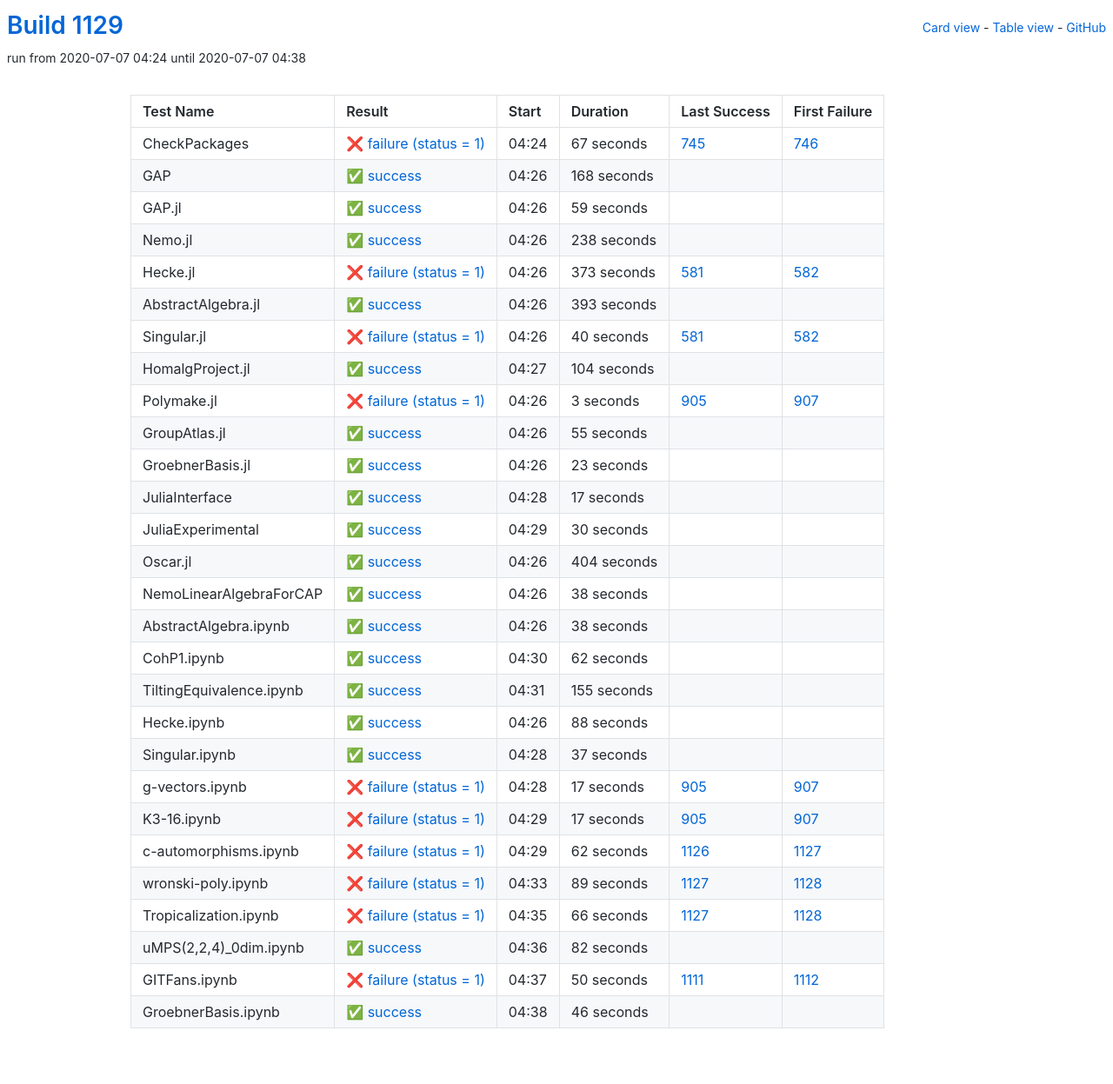
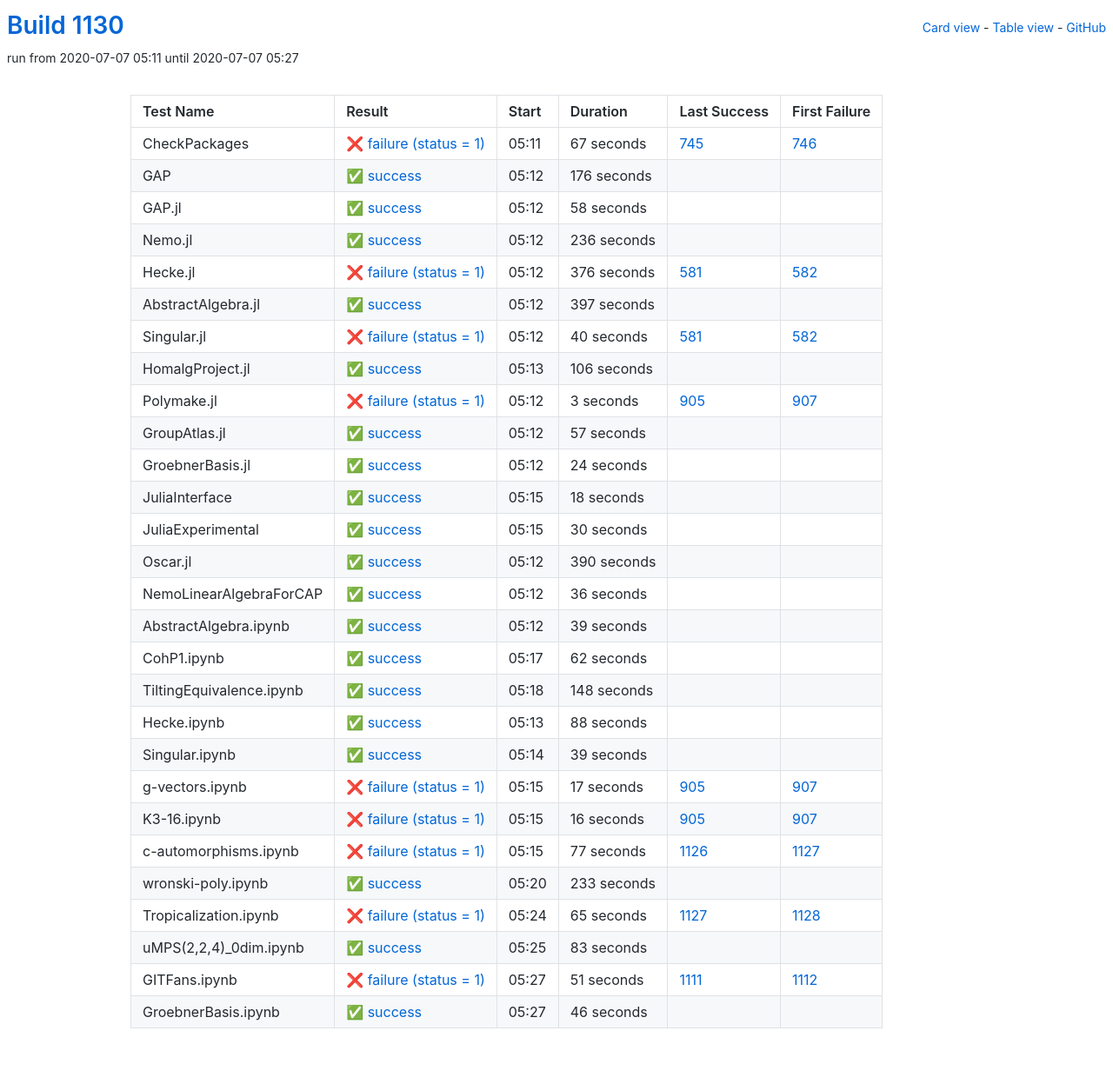
Before and after one commit to oscar-system/oscar-ci-status-1.4, a Jekyll site: the page built from table.html, in a window 1280 px wide. Shown: the whole page at 87% size. Built offline with Jekyll 4.4.1, drawn with Linux system fonts in a browser that asks for light colours.

Commit message:
Build #1130

```diff
--- a/_data/ci.yml
+++ b/_data/ci.yml
@@ -1,6 +1,6 @@
 ---
-build: 1129
-build_url: https://oscarci.mathematik.uni-kl.de/job/oscar-julia-1.4/1129/
+build: 1130
+build_url: https://oscarci.mathematik.uni-kl.de/job/oscar-julia-1.4/1130/
 job: oscar-julia-1.4
 organization: oscar-system
 repo: oscar-ci-status-1.4
@@ -8,8 +8,8 @@ repourl: https://github.com/oscar-system/oscar-ci-status-1.4
 tests:
 - name: CheckPackages
   id: checkpackages
-  log: https://oscarci.mathematik.uni-kl.de/job/oscar-julia-1.4/1129/artifact/logs/build-1129/CheckPackages.log
-  start: 2020-07-07 04:24
+  log: https://oscarci.mathematik.uni-kl.de/job/oscar-julia-1.4/1130/artifact/logs/build-1130/CheckPackages.log
+  start: 2020-07-07 05:11
   success: false
   exitcode: 1
   status: failure
@@ -20,68 +20,68 @@ tests:
   first_failure_url: https://oscarci.mathematik.uni-kl.de/job/oscar-julia-1.4/746/
 - name: GAP
   id: gap
-  log: https://oscarci.mathematik.uni-kl.de/job/oscar-julia-1.4/1129/artifact/logs/build-1129/GAP.log
-  start: 2020-07-07 04:26
+  log: https://oscarci.mathematik.uni-kl.de/job/oscar-julia-1.4/1130/artifact/logs/build-1130/GAP.log
+  start: 2020-07-07 05:12
   success: true
   exitcode: 0
   status: success
-  duration: 168
+  duration: 176
   last_success: false
   last_success_url:
   first_failure: false
   first_failure_url:
 - name: GAP.jl
   id: gap-jl
-  log: https://oscarci.mathematik.uni-kl.de/job/oscar-julia-1.4/1129/artifact/logs/build-1129/GAP.jl.log
-  start: 2020-07-07 04:26
+  log: https://oscarci.mathematik.uni-kl.de/job/oscar-julia-1.4/1130/artifact/logs/build-1130/GAP.jl.log
+  start: 2020-07-07 05:12
   success: true
   exitcode: 0
   status: success
-  duration: 59
+  duration: 58
   last_success: false
   last_success_url:
   first_failure: false
   first_failure_url:
 - name: Nemo.jl
   id: nemo-jl
-  log: https://oscarci.mathematik.uni-kl.de/job/oscar-julia-1.4/1129/artifact/logs/build-1129/Nemo.jl.log
-  start: 2020-07-07 04:26
+  log: https://oscarci.mathematik.uni-kl.de/job/oscar-julia-1.4/1130/artifact/logs/build-1130/Nemo.jl.log
+  start: 2020-07-07 05:12
   success: true
   exitcode: 0
   status: success
-  duration: 238
+  duration: 236
   last_success: false
   last_success_url:
   first_failure: false
   first_failure_url:
 - name: Hecke.jl
   id: hecke-jl
-  log: https://oscarci.mathematik.uni-kl.de/job/oscar-julia-1.4/1129/artifact/logs/build-1129/Hecke.jl.log
-  start: 2020-07-07 04:26
+  log: https://oscarci.mathematik.uni-kl.de/job/oscar-julia-1.4/1130/artifact/logs/build-1130/Hecke.jl.log
+  start: 2020-07-07 05:12
   success: false
   exitcode: 1
   status: failure
-  duration: 373
+  duration: 376
   last_success: 581
   last_success_url: https://oscarci.mathematik.uni-kl.de/job/oscar-julia-1.4/581/
   first_failure: 582
   first_failure_url: https://oscarci.mathematik.uni-kl.de/job/oscar-julia-1.4/582/
 - name: AbstractAlgebra.jl
   id: abstractalgebra-jl
-  log: https://oscarci.mathematik.uni-kl.de/job/oscar-julia-1.4/1129/artifact/logs/build-1129/AbstractAlgebra.jl.log
-  start: 2020-07-07 04:26
+  log: https://oscarci.mathematik.uni-kl.de/job/oscar-julia-1.4/1130/artifact/logs/build-1130/AbstractAlgebra.jl.log
+  start: 2020-07-07 05:12
   success: true
   exitcode: 0
   status: success
-  duration: 393
+  duration: 397
   last_success: false
   last_success_url:
   first_failure: false
   first_failure_url:
 - name: Singular.jl
   id: singular-jl
-  log: https://oscarci.mathematik.uni-kl.de/job/oscar-julia-1.4/1129/artifact/logs/build-1129/Singular.jl.log
-  start: 2020-07-07 04:26
+  log: https://oscarci.mathematik.uni-kl.de/job/oscar-julia-1.4/1130/artifact/logs/build-1130/Singular.jl.log
+  start: 2020-07-07 05:12
   success: false
   exitcode: 1
   status: failure
@@ -92,20 +92,20 @@ tests:
   first_failure_url: https://oscarci.mathematik.uni-kl.de/job/oscar-julia-1.4/582/
 - name: HomalgProject.jl
   id: homalgproject-jl
-  log: https://oscarci.mathematik.uni-kl.de/job/oscar-julia-1.4/1129/artifact/logs/build-1129/HomalgProject.jl.log
-  start: 2020-07-07 04:27
+  log: https://oscarci.mathematik.uni-kl.de/job/oscar-julia-1.4/1130/artifact/logs/build-1130/HomalgProject.jl.log
+  start: 2020-07-07 05:13
   success: true
   exitcode: 0
   status: success
-  duration: 104
+  duration: 106
   last_success: false
   last_success_url:
   first_failure: false
   first_failure_url:
 - name: Polymake.jl
   id: polymake-jl
-  log: https://oscarci.mathematik.uni-kl.de/job/oscar-julia-1.4/1129/artifact/logs/build-1129/Polymake.jl.log
-  start: 2020-07-07 04:26
+  log: https://oscarci.mathematik.uni-kl.de/job/oscar-julia-1.4/1130/artifact/logs/build-1130/Polymake.jl.log
+  start: 2020-07-07 05:12
   success: false
   exitcode: 1
   status: failure
@@ -116,44 +116,44 @@ tests:
   first_failure_url: https://oscarci.mathematik.uni-kl.de/job/oscar-julia-1.4/907/
 - name: GroupAtlas.jl
   id: groupatlas-jl
-  log: https://oscarci.mathematik.uni-kl.de/job/oscar-julia-1.4/1129/artifact/logs/build-1129/GroupAtlas.jl.log
-  start: 2020-07-07 04:26
+  log: https://oscarci.mathematik.uni-kl.de/job/oscar-julia-1.4/1130/artifact/logs/build-1130/GroupAtlas.jl.log
+  start: 2020-07-07 05:12
   success: true
   exitcode: 0
   status: success
-  duration: 55
+  duration: 57
   last_success: false
   last_success_url:
   first_failure: false
   first_failure_url:
 - name: GroebnerBasis.jl
   id: groebnerbasis-jl
-  log: https://oscarci.mathematik.uni-kl.de/job/oscar-julia-1.4/1129/artifact/logs/build-1129/GroebnerBasis.jl.log
-  start: 2020-07-07 04:26
+  log: https://oscarci.mathematik.uni-kl.de/job/oscar-julia-1.4/1130/artifact/logs/build-1130/GroebnerBasis.jl.log
+  start: 2020-07-07 05:12
   success: true
   exitcode: 0
   status: success
-  duration: 23
+  duration: 24
   last_success: false
   last_success_url:
   first_failure: false
   first_failure_url:
 - name: JuliaInterface
   id: juliainterface
-  log: https://oscarci.mathematik.uni-kl.de/job/oscar-julia-1.4/1129/artifact/logs/build-1129/JuliaInterface.log
-  start: 2020-07-07 04:28
+  log: https://oscarci.mathematik.uni-kl.de/job/oscar-julia-1.4/1130/artifact/logs/build-1130/JuliaInterface.log
+  start: 2020-07-07 05:15
   success: true
   exitcode: 0
   status: success
-  duration: 17
+  duration: 18
   last_success: false
   last_success_url:
   first_failure: false
   first_failure_url:
 - name: JuliaExperimental
   id: juliaexperimental
-  log: https://oscarci.mathematik.uni-kl.de/job/oscar-julia-1.4/1129/artifact/logs/build-1129/JuliaExperimental.log
-  start: 2020-07-07 04:29
+  log: https://oscarci.mathematik.uni-kl.de/job/oscar-julia-1.4/1130/artifact/logs/build-1130/JuliaExperimental.log
+  start: 2020-07-07 05:15
   success: true
   exitcode: 0
   status: success
@@ -164,44 +164,44 @@ tests:
   first_failure_url:
 - name: Oscar.jl
   id: oscar-jl
-  log: https://oscarci.mathematik.uni-kl.de/job/oscar-julia-1.4/1129/artifact/logs/build-1129/Oscar.jl.log
-  start: 2020-07-07 04:26
+  log: https://oscarci.mathematik.uni-kl.de/job/oscar-julia-1.4/1130/artifact/logs/build-1130/Oscar.jl.log
+  start: 2020-07-07 05:12
   success: true
   exitcode: 0
   status: success
-  duration: 404
+  duration: 390
   last_success: false
   last_success_url:
   first_failure: false
   first_failure_url:
 - name: NemoLinearAlgebraForCAP
   id: nemolinearalgebraforcap
-  log: https://oscarci.mathematik.uni-kl.de/job/oscar-julia-1.4/1129/artifact/logs/build-1129/NemoLinearAlgebraForCAP.log
-  start: 2020-07-07 04:26
+  log: https://oscarci.mathematik.uni-kl.de/job/oscar-julia-1.4/1130/artifact/logs/build-1130/NemoLinearAlgebraForCAP.log
+  start: 2020-07-07 05:12
   success: true
   exitcode: 0
   status: success
-  duration: 38
+  duration: 36
   last_success: false
   last_success_url:
   first_failure: false
   first_failure_url:
 - name: AbstractAlgebra.ipynb
   id: abstractalgebra-ipynb
-  log: https://oscarci.mathematik.uni-kl.de/job/oscar-julia-1.4/1129/artifact/logs/build-1129/AbstractAlgebra.ipynb.log
-  start: 2020-07-07 04:26
+  log: https://oscarci.mathematik.uni-kl.de/job/oscar-julia-1.4/1130/artifact/logs/build-1130/AbstractAlgebra.ipynb.log
+  start: 2020-07-07 05:12
   success: true
   exitcode: 0
   status: success
-  duration: 38
+  duration: 39
   last_success: false
   last_success_url:
   first_failure: false
   first_failure_url:
 - name: CohP1.ipynb
   id: cohp1-ipynb
-  log: https://oscarci.mathematik.uni-kl.de/job/oscar-julia-1.4/1129/artifact/logs/build-1129/CohP1.ipynb.log
-  start: 2020-07-07 04:30
+  log: https://oscarci.mathematik.uni-kl.de/job/oscar-julia-1.4/1130/artifact/logs/build-1130/CohP1.ipynb.log
+  start: 2020-07-07 05:17
   success: true
   exitcode: 0
   status: success
@@ -212,20 +212,20 @@ tests:
   first_failure_url:
 - name: TiltingEquivalence.ipynb
   id: tiltingequivalence-ipynb
-  log: https://oscarci.mathematik.uni-kl.de/job/oscar-julia-1.4/1129/artifact/logs/build-1129/TiltingEquivalence.ipynb.log
-  start: 2020-07-07 04:31
+  log: https://oscarci.mathematik.uni-kl.de/job/oscar-julia-1.4/1130/artifact/logs/build-1130/TiltingEquivalence.ipynb.log
+  start: 2020-07-07 05:18
   success: true
   exitcode: 0
   status: success
-  duration: 155
+  duration: 148
   last_success: false
   last_success_url:
   first_failure: false
   first_failure_url:
 - name: Hecke.ipynb
   id: hecke-ipynb
-  log: https://oscarci.mathematik.uni-kl.de/job/oscar-julia-1.4/1129/artifact/logs/build-1129/Hecke.ipynb.log
-  start: 2020-07-07 04:26
+  log: https://oscarci.mathematik.uni-kl.de/job/oscar-julia-1.4/1130/artifact/logs/build-1130/Hecke.ipynb.log
+  start: 2020-07-07 05:13
   success: true
   exitcode: 0
   status: success
@@ -236,20 +236,20 @@ tests:
   first_failure_url:
 - name: Singular.ipynb
   id: singular-ipynb
-  log: https://oscarci.mathematik.uni-kl.de/job/oscar-julia-1.4/1129/artifact/logs/build-1129/Singular.ipynb.log
-  start: 2020-07-07 04:28
+  log: https://oscarci.mathematik.uni-kl.de/job/oscar-julia-1.4/1130/artifact/logs/build-1130/Singular.ipynb.log
+  start: 2020-07-07 05:14
   success: true
   exitcode: 0
   status: success
-  duration: 37
+  duration: 39
   last_success: false
   last_success_url:
   first_failure: false
   first_failure_url:
 - name: g-vectors.ipynb
   id: g-vectors-ipynb
-  log: https://oscarci.mathematik.uni-kl.de/job/oscar-julia-1.4/1129/artifact/logs/build-1129/g-vectors.ipynb.log
-  start: 2020-07-07 04:28
+  log: https://oscarci.mathematik.uni-kl.de/job/oscar-julia-1.4/1130/artifact/logs/build-1130/g-vectors.ipynb.log
+  start: 2020-07-07 05:15
   success: false
   exitcode: 1
   status: failure
@@ -260,80 +260,80 @@ tests:
   first_failure_url: https://oscarci.mathematik.uni-kl.de/job/oscar-julia-1.4/907/
 - name: K3-16.ipynb
   id: k3-16-ipynb
-  log: https://oscarci.mathematik.uni-kl.de/job/oscar-julia-1.4/1129/artifact/logs/build-1129/K3-16.ipynb.log
-  start: 2020-07-07 04:29
+  log: https://oscarci.mathematik.uni-kl.de/job/oscar-julia-1.4/1130/artifact/logs/build-1130/K3-16.ipynb.log
+  start: 2020-07-07 05:15
   success: false
   exitcode: 1
   status: failure
-  duration: 17
+  duration: 16
   last_success: 905
   last_success_url: https://oscarci.mathematik.uni-kl.de/job/oscar-julia-1.4/905/
   first_failure: 907
   first_failure_url: https://oscarci.mathematik.uni-kl.de/job/oscar-julia-1.4/907/
 - name: c-automorphisms.ipynb
   id: c-automorphisms-ipynb
-  log: https://oscarci.mathematik.uni-kl.de/job/oscar-julia-1.4/1129/artifact/logs/build-1129/c-automorphisms.ipynb.log
-  start: 2020-07-07 04:29
+  log: https://oscarci.mathematik.uni-kl.de/job/oscar-julia-1.4/1130/artifact/logs/build-1130/c-automorphisms.ipynb.log
+  start: 2020-07-07 05:15
   success: false
   exitcode: 1
   status: failure
-  duration: 62
+  duration: 77
   last_success: 1126
   last_success_url: https://oscarci.mathematik.uni-kl.de/job/oscar-julia-1.4/1126/
   first_failure: 1127
   first_failure_url: https://oscarci.mathematik.uni-kl.de/job/oscar-julia-1.4/1127/
 - name: wronski-poly.ipynb
   id: wronski-poly-ipynb
-  log: https://oscarci.mathematik.uni-kl.de/job/oscar-julia-1.4/1129/artifact/logs/build-1129/wronski-poly.ipynb.log
-  start: 2020-07-07 04:33
+  log: https://oscarci.mathematik.uni-kl.de/job/oscar-julia-1.4/1130/artifact/logs/build-1130/wronski-poly.ipynb.log
+  start: 2020-07-07 05:20
+  success: true
+  exitcode: 0
+  status: success
+  duration: 233
+  last_success: false
+  last_success_url:
+  first_failure: false
+  first_failure_url:
+- name: Tropicalization.ipynb
+  id: tropicalization-ipynb
+  log: https://oscarci.mathematik.uni-kl.de/job/oscar-julia-1.4/1130/artifact/logs/build-1130/Tropicalization.ipynb.log
+  start: 2020-07-07 05:24
   success: false
   exitcode: 1
   status: failure
-  duration: 89
-  last_success: 1127
-  last_success_url: https://oscarci.mathematik.uni-kl.de/job/oscar-julia-1.4/1127/
-  first_failure: 1128
-  first_failure_url: https://oscarci.mathematik.uni-kl.de/job/oscar-julia-1.4/1128/
-- name: Tropicalization.ipynb
-  id: tropicalization-ipynb
-  log: https://oscarci.mathematik.uni-kl.de/job/oscar-julia-1.4/1129/artifact/logs/build-1129/Tropicalization.ipynb.log
-  start: 2020-07-07 04:35
-  success: false
-  exitcode: 1
-  status: failure
-  duration: 66
+  duration: 65
   last_success: 1127
   last_success_url: https://oscarci.mathematik.uni-kl.de/job/oscar-julia-1.4/1127/
   first_failure: 1128
   first_failure_url: https://oscarci.mathematik.uni-kl.de/job/oscar-julia-1.4/1128/
 - name: uMPS(2,2,4)_0dim.ipynb
   id: umps-2-2-4-0dim-ipynb
-  log: https://oscarci.mathematik.uni-kl.de/job/oscar-julia-1.4/1129/artifact/logs/build-1129/uMPS-2-2-4-_0dim.ipynb.log
-  start: 2020-07-07 04:36
+  log: https://oscarci.mathematik.uni-kl.de/job/oscar-julia-1.4/1130/artifact/logs/build-1130/uMPS-2-2-4-_0dim.ipynb.log
+  start: 2020-07-07 05:25
   success: true
   exitcode: 0
   status: success
-  duration: 82
+  duration: 83
   last_success: false
   last_success_url:
   first_failure: false
   first_failure_url:
 - name: GITFans.ipynb
   id: gitfans-ipynb
-  log: https://oscarci.mathematik.uni-kl.de/job/oscar-julia-1.4/1129/artifact/logs/build-1129/GITFans.ipynb.log
-  start: 2020-07-07 04:37
+  log: https://oscarci.mathematik.uni-kl.de/job/oscar-julia-1.4/1130/artifact/logs/build-1130/GITFans.ipynb.log
+  start: 2020-07-07 05:27
   success: false
   exitcode: 1
   status: failure
-  duration: 50
+  duration: 51
   last_success: 1111
   last_success_url: https://oscarci.mathematik.uni-kl.de/job/oscar-julia-1.4/1111/
   first_failure: 1112
   first_failure_url: https://oscarci.mathematik.uni-kl.de/job/oscar-julia-1.4/1112/
 - name: GroebnerBasis.ipynb
   id: groebnerbasis-ipynb
-  log: https://oscarci.mathematik.uni-kl.de/job/oscar-julia-1.4/1129/artifact/logs/build-1129/GroebnerBasis.ipynb.log
-  start: 2020-07-07 04:38
+  log: https://oscarci.mathematik.uni-kl.de/job/oscar-julia-1.4/1130/artifact/logs/build-1130/GroebnerBasis.ipynb.log
+  start: 2020-07-07 05:27
   success: true
   exitcode: 0
   status: success
```
Also changed, not shown: README.md.
